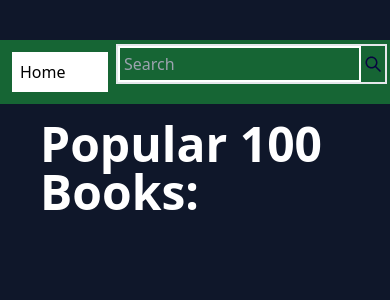
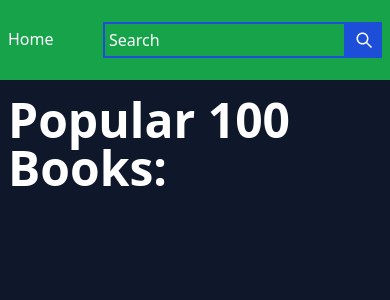
Before and after one commit to rupeshghimire7/Book_Recommender_System, a Flask app: page / in a window 390 px wide. Shown: the top 300 px of the page. Run offline with Flask 3, Linux system fonts and the light colour scheme; parts of the project's set-up code (start-up, migrations or seed data) failed here and were passed over; some libraries are stand-ins or nearby versions.

Commit message:
Styling and Responsive

```diff
--- a/templates/index.html
+++ b/templates/index.html
@@ -1,49 +1,87 @@
 <html>
   <head>
-        <meta charset="utf-8">
+    <meta charset="utf-8" />
     <title>Book Recommender System</title>
     <script src="https://cdn.tailwindcss.com"></script>
-
   </head>
 
-    <body class='bg-slate-900 py-10'>
+  <body class="bg-slate-900 pb-10">
 
-        <div class='bg-green-800 container m-auto flex items-center p-1'>
-            <a href='/'> <div class='bg-white w-24 mx-2 p-2  hover:shadow-2xl'>  Home </div> </a>
-
-            <form class='flex items-center border-2' action='/recommender', method="POST">
+    <div class="sticky left-0 top-0 right-0">
+        <header class="  h-[80px] bg-green-600 m-auto flex items-center py-2">
+          <div class='container p-2 mx-auto'>
+              <div
+                class=" flex justify-between w-full items-center"
+              >
+                <a href="/" class="text-white hover:border-gray-200 border-b-2 border-transparent duration-300">Home </a>
+                <form
+                  action="/recommender" method="POST"
+                  class="items-center flex  my-auto"
+                >
                   <input
-            name='input_book_name'
+                    name="input_book_name"
                     type="search"
-            class='border-white border-2 bg-transparent text-white p-1 m-auto'
+                    class="placeholder:text-white outline-none border-2 border-blue-700 bg-transparent text-white p-1 m-auto"
                     placeholder="Search"
                     aria-label="Search"
-            aria-describedby="button-addon2" />
+                  />
 
-            <a href='/recommender'> <svg width="24px" height="24px" viewBox="0 0 24 24" fill="none" xmlns="http://www.w3.org/2000/svg">
-                <path fill-rule="evenodd" clip-rule="evenodd" d="M15 10.5C15 12.9853 12.9853 15 10.5 15C8.01472 15 6 12.9853 6 10.5C6 8.01472 8.01472 6 10.5 6C12.9853 6 15 8.01472 15 10.5ZM14.1793 15.2399C13.1632 16.0297 11.8865 16.5 10.5 16.5C7.18629 16.5 4.5 13.8137 4.5 10.5C4.5 7.18629 7.18629 4.5 10.5 4.5C13.8137 4.5 16.5 7.18629 16.5 10.5C16.5 11.8865 16.0297 13.1632 15.2399 14.1792L20.0304 18.9697L18.9697 20.0303L14.1793 15.2399Z" fill="#080341"/>
-                </svg></a>
+                  <button type='submit' class='border-2 border-blue-700 h-full bg-blue-700 p-1'>
+                    <svg
+                      width="24px"
+                      height="24px"
+                      viewBox="0 0 24 24"
+                      fill="none"
+                      xmlns="http://www.w3.org/2000/svg"
+                    >
+                      <path
+                        fill-rule="evenodd"
+                        clip-rule="evenodd"
+                        d="M15 10.5C15 12.9853 12.9853 15 10.5 15C8.01472 15 6 12.9853 6 10.5C6 8.01472 8.01472 6 10.5 6C12.9853 6 15 8.01472 15 10.5ZM14.1793 15.2399C13.1632 16.0297 11.8865 16.5 10.5 16.5C7.18629 16.5 4.5 13.8137 4.5 10.5C4.5 7.18629 7.18629 4.5 10.5 4.5C13.8137 4.5 16.5 7.18629 16.5 10.5C16.5 11.8865 16.0297 13.1632 15.2399 14.1792L20.0304 18.9697L18.9697 20.0303L14.1793 15.2399Z"
+                        fill="#ffffff"
+                      /></svg
+                  ></button>
                 </form>
+              </div>
+          </div>
+        </header>
+        <h1 class="container mx-auto p-2 bg-slate-900 py-4 text-5xl font-bold text-white ">
+            Popular 100 Books:
+          </h1>
+    </div>
 
+    <main class="container p-2 mx-auto ">
+      <br />
+      <div class=" grid grid-cols-2  md:grid-cols-4 lg:grid-cols-5 gap-4">
+        {% for i in range(book_name|length) %}
+        <div class="w-48 m-2 mx-auto rounded-md hover:shadow-2xl duration-300">
+          <div class="flex items-center justify-center">
+            <img src="{{image[i]}}" />
           </div>
-        <h1 class='text-5xl font-bold text-white my-4 mx-10'>Popular 100 Books:</h1>
-        <br>
-        <div class='container mx-auto grid grid-cols-4 gap-4'>
-            {% for i in range(book_name|length) %}
-            <div class='w-48 m-2 mx-auto rounded-md hover:shadow-2xl duration-300'>
-                <div class='flex items-center justify-center'><img src="{{image[i]}}"/></div>
-                <div class='p-2'>
+          <div class="p-2">
             <p class="text-gray-100">{{book_name[i]}}</p>
             <p class="text-red-500">{{author[i]}}</p>
             <p class="text-gray-500">{{year[i]}}</p>
             <p class="text-gray-200">Votes: {{rating_count[i]}}</p>
-                    <p class="text-gray-200 flex items-center gap-1">Rating: {{avg_rating[i]|floor}} <svg width="18px" height="18px" viewBox="0 0 24 24" fill="#00FFFF" xmlns="http://www.w3.org/2000/svg"><path d="m12 17.328-5.403 3.286a.75.75 0 0 1-1.12-.813l1.456-6.155-4.796-4.123a.75.75 0 0 1 .428-1.316l6.303-.517 2.44-5.835a.75.75 0 0 1 1.384 0l2.44 5.835 6.303.517a.75.75 0 0 1 .427 1.316l-4.795 4.123 1.456 6.155a.75.75 0 0 1-1.12.813L12 17.328z" fill="#00FFFF"/></svg></p>
-
+            <p class="text-gray-200 flex items-center gap-1">
+              Rating: {{avg_rating[i]|floor}}
+              <svg
+                width="18px"
+                height="18px"
+                viewBox="0 0 24 24"
+                fill="#00FFFF"
+                xmlns="http://www.w3.org/2000/svg"
+              >
+                <path
+                  d="m12 17.328-5.403 3.286a.75.75 0 0 1-1.12-.813l1.456-6.155-4.796-4.123a.75.75 0 0 1 .428-1.316l6.303-.517 2.44-5.835a.75.75 0 0 1 1.384 0l2.44 5.835 6.303.517a.75.75 0 0 1 .427 1.316l-4.795 4.123 1.456 6.155a.75.75 0 0 1-1.12.813L12 17.328z"
+                  fill="#00FFFF"
+                />
+              </svg>
+            </p>
           </div>
         </div>
         {% endfor %}
-
       </div>
+    </main>
   </body>
-
 </html>
```
Also changed, not shown: templates/recommender.html (+37 -14 lines). Lines whose indentation alone changed are shown as unchanged.
